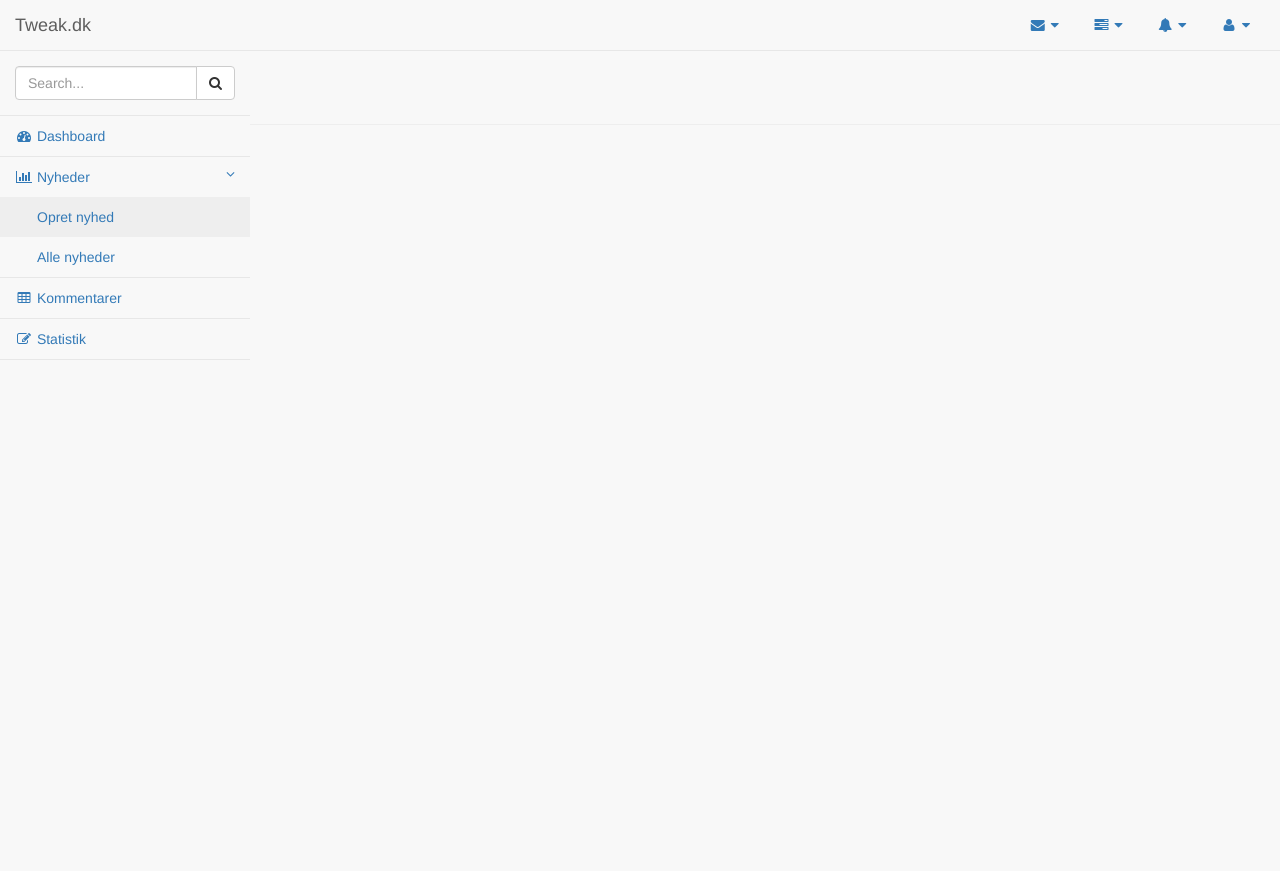
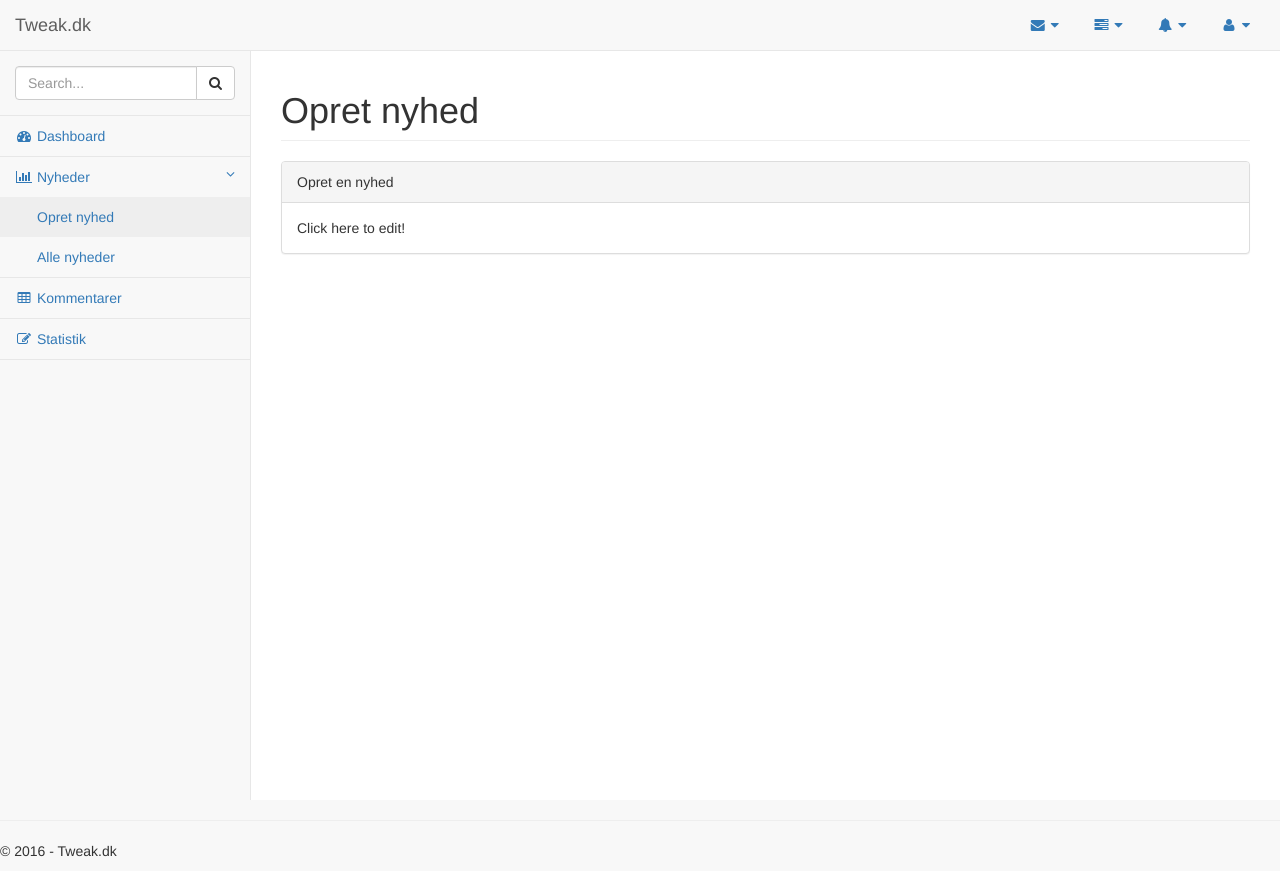
Before and after one commit to asgerv/Tweak, an ASP.NET MVC app: page /CMS/NewArticle in a window 1280 px wide. Before the commit the page ends 360 px from the top, so only its background shows below. Run offline with ASP.NET Core 8 and stand-ins for ASP.NET MVC 5, Linux system fonts and the light colour scheme; the project's own start-up code is not run, and a stand-in starts its controllers and pages; some libraries are stand-ins or nearby versions.

Commit message:
Ændringer i CMS Views

```diff
--- a/MVCForum.Website/Controllers/CMSController.cs
+++ b/MVCForum.Website/Controllers/CMSController.cs
@@ -3,6 +3,7 @@ using System.Collections.Generic;
 using System.Linq;
 using System.Web;
 using System.Web.Mvc;
+using MVCForum.Domain.Constants;
 
 namespace MVCForum.Website.Controllers
 {
@@ -21,6 +22,7 @@ namespace MVCForum.Website.Controllers
         // GET: Nyheder
         public ActionResult NewArticle()
         {
+            //ViewBag.ImageUploadType = "forumimageinsert";
             return View();
         }
         // GET: Nyheder
--- /dev/null
+++ b/MVCForum.Website/Scripts/cms/tinymceeditor.js
@@ -0,0 +1,14 @@
+tinymce.init({
+    selector: '#newsEditor',
+    height: 500,
+    plugins: [
+      'advlist autolink lists link image charmap print preview anchor',
+      'searchreplace visualblocks code fullscreen',
+      'insertdatetime media table contextmenu paste code'
+    ],
+    toolbar: 'insertfile undo redo | styleselect | bold italic | alignleft aligncenter alignright alignjustify | bullist numlist outdent indent | link forumimageinsert',
+    content_css: [
+      '//fast.fonts.net/cssapi/e6dc9b99-64fe-4292-ad98-6974f93cd2a2.css',
+      '//www.tinymce.com/css/codepen.min.css'
+    ]
+});
--- a/MVCForum.Website/Views/CMS/Index.cshtml
+++ b/MVCForum.Website/Views/CMS/Index.cshtml
@@ -209,4 +209,3 @@
     <!-- /.row -->
 </div>
 <!-- /#page-wrapper -->
-</div>
--- a/MVCForum.Website/Views/CMS/NewArticle.cshtml
+++ b/MVCForum.Website/Views/CMS/NewArticle.cshtml
@@ -1,7 +1,38 @@
 
 @{
-    ViewBag.Title = "OpretNyhed";
+    ViewBag.Title = "Index";
     Layout = "~/Views/Shared/_CMSLayout.cshtml";
 }
-
-<h2>OpretNyhed</h2>
+<div id="page-wrapper">
+    <div class="row">
+        <div class="col-lg-12">
+            <h1 class="page-header">Opret nyhed</h1>
+        </div>
+        <!-- /.col-lg-12 -->
+    </div>
+    <!-- /.row -->
+    <div class="row">
+        <div class="col-lg-12">
+            <div class="panel panel-default">
+                <div class="panel-heading">Opret en nyhed</div>
+                <div class="panel-body">
+                    <div class="row">
+                        <div class="col-lg-6">
+                            <form method="post">
+                                <div id="newsEditor">Click here to edit!</div>
+                            </form>
+                            @*@Html.Partial("customeditors/tinymceeditor")*@
+                        </div>
+                        <!-- /.col-lg-6 (nested) -->
+                    </div>
+                    <!-- /.row (nested) -->
+                </div>
+                <!-- /.panel-body -->
+            </div>
+            <!-- /.panel -->
+        </div>
+        <!-- /.col-lg-12 -->
+    </div>
+    <!-- /.row -->
+</div>
+<!-- /#page-wrapper -->
--- a/MVCForum.Website/Views/CMS/News.cshtml
+++ b/MVCForum.Website/Views/CMS/News.cshtml
@@ -1,7 +1,7 @@
 
 @{
-    ViewBag.Title = "OpretNyhed";
+    ViewBag.Title = "News";
     Layout = "~/Views/Shared/_CMSLayout.cshtml";
 }
 
-<h2>OpretNyhed</h2>
+<h2>News</h2>
--- a/MVCForum.Website/Views/Shared/_CMSLayout.cshtml
+++ b/MVCForum.Website/Views/Shared/_CMSLayout.cshtml
@@ -9,6 +9,7 @@
     <link rel="stylesheet" type="text/css" href="~/Content/cms/metismenu/metisMenu.min.css" />
     <link rel="stylesheet" type="text/css" href="~/Content/cms/sb-admin-2.css" />
     <link rel="stylesheet" type="text/css" href="~/Content/font-awesome/font-awesome.min.css" />
+    <link rel="stylesheet" type="text/css" href="~/Content/tinymce.css" />
 
     @*<link href="~/Content/bootstrap/css/Custom-bootstrap.css" rel="stylesheet" />*@
     @*@Styles.Render("~/Content/css")
@@ -299,6 +300,9 @@
     <script src="~/Content/bootstrap/js/bootstrap.min.js"></script>
     <script src="~/Scripts/cms/metismenu/metisMenu.min.js"></script>
     <script src="~/Scripts/cms/sb-admin-2.js"></script>
+    <script src="~/Scripts/tinymce/tinymce.min.js"></script>
+<script src="~/Scripts/cms/tinymceeditor.js"></script>
+    <script src="~/Scripts/tinymceplugins/ImageUpload/imageupload.js"></script>
     @RenderSection("scripts", false)
 </body>
 </html>
```
Also changed, not shown: MVCForum.Website/MVCForum.Website.csproj.
